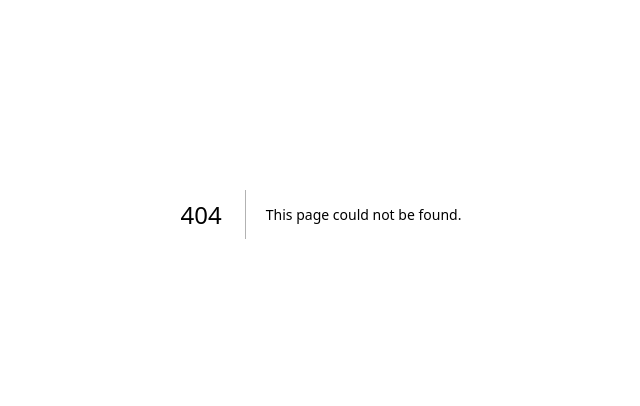
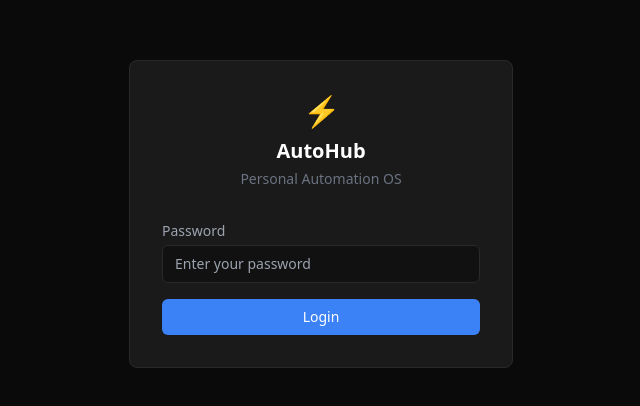
Before and after one commit to DahamDissanayake/auto-hub, a Next.js app in the folder frontend/: page /login in a window 1280 px wide. Before the commit this address had no page. Shown: the part 186-592 px from the top of the page, without its empty margins (319-959 px from the left). Built offline with nearby package versions, Linux system fonts and the light colour scheme; no server answers.

Commit message:
feat: add login page (JWT auth, localStorage token storage)

```diff
--- /dev/null
+++ b/frontend/src/app/(auth)/login/page.tsx
@@ -0,0 +1,75 @@
+'use client'
+import { useState, FormEvent } from 'react'
+import { useRouter } from 'next/navigation'
+import api from '@/lib/api'
+
+export default function LoginPage() {
+  const [password, setPassword] = useState('')
+  const [error, setError] = useState('')
+  const [loading, setLoading] = useState(false)
+  const router = useRouter()
+
+  const handleSubmit = async (e: FormEvent) => {
+    e.preventDefault()
+    setError('')
+    setLoading(true)
+    try {
+      const { data } = await api.post('/api/auth/login', { password })
+      localStorage.setItem('autohub_token', data.access_token)
+      router.replace('/')
+    } catch {
+      setError('Invalid password')
+    } finally {
+      setLoading(false)
+    }
+  }
+
+  return (
+    <div className="min-h-screen bg-[#0a0a0a] flex items-center justify-center p-4">
+      <div className="w-full max-w-sm">
+        <div className="bg-[#1a1a1a] border border-[#2a2a2a] rounded-lg p-8">
+          <div className="text-center mb-8">
+            <span className="text-3xl">⚡</span>
+            <h1 className="text-white font-semibold text-xl mt-2">AutoHub</h1>
+            <p className="text-[#6b7280] text-sm mt-1">Personal Automation OS</p>
+          </div>
+
+          <form onSubmit={handleSubmit} className="space-y-4">
+            <div>
+              <label
+                htmlFor="password"
+                className="block text-sm text-[#9ca3af] mb-1"
+              >
+                Password
+              </label>
+              <input
+                id="password"
+                type="password"
+                value={password}
+                onChange={e => setPassword(e.target.value)}
+                placeholder="Enter your password"
+                autoComplete="current-password"
+                required
+                className="w-full bg-[#111111] border border-[#2a2a2a] rounded-md px-3 py-2 text-[#f1f1f1] text-sm focus:outline-none focus:border-[#3b82f6] transition-colors"
+              />
+            </div>
+
+            {error && (
+              <p className="text-[#ef4444] text-sm" role="alert">
+                {error}
+              </p>
+            )}
+
+            <button
+              type="submit"
+              disabled={loading}
+              className="w-full bg-[#3b82f6] text-white py-2 rounded-md text-sm font-medium hover:bg-[#2563eb] disabled:opacity-50 transition-colors"
+            >
+              {loading ? 'Logging in…' : 'Login'}
+            </button>
+          </form>
+        </div>
+      </div>
+    </div>
+  )
+}
```
